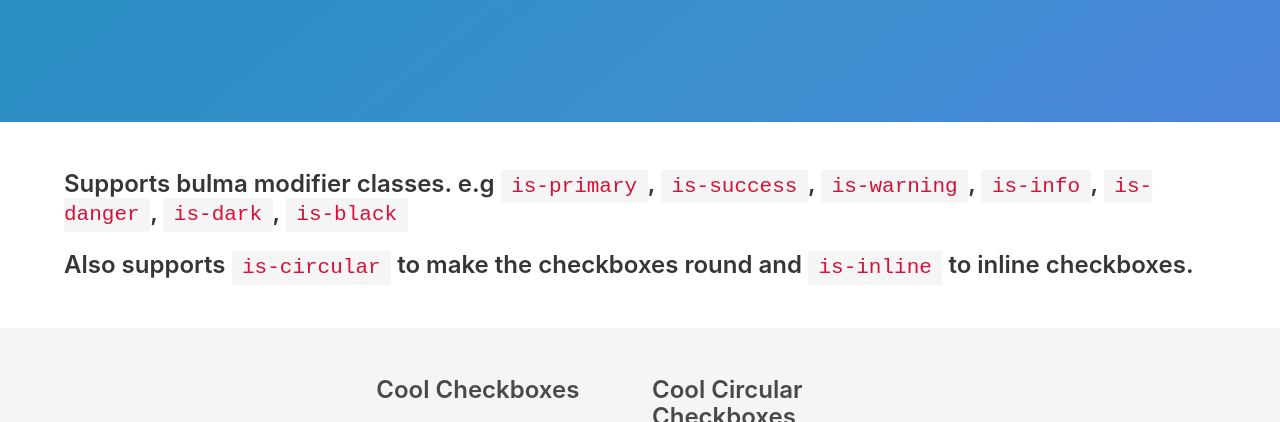
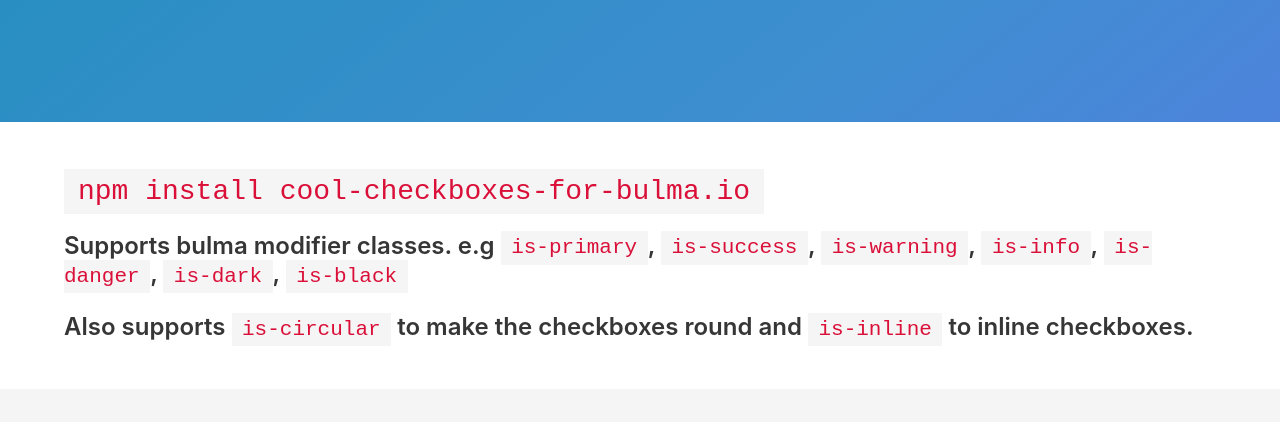
Before and after one commit to hunzaboy/Cool-Checkboxes-for-Bulma.io, a website: page index.html in a window 1280 px wide. Shown: the part 295-717 px from the top of the page. Drawn offline with nearby package versions, Linux system fonts and the light colour scheme.

Commit message:
new changes to index and added NPM Support

```diff
--- a/index.html
+++ b/index.html
@@ -22,11 +22,13 @@
                     </span>
                     <span>View on Github</span>
                 </a>
+
             </div>
         </div>
     </section>
     <section class="section hero is-small">
         <div class="container">
+            <h3 class="title is-3"><code>npm install cool-checkboxes-for-bulma.io</code></h3>
             <h3 class="title is-4">Supports bulma modifier classes. e.g <code>is-primary</code>, <code>is-success</code>, <code>is-warning</code>, <code>is-info</code>, <code>is-danger</code>, <code>is-dark</code>, <code>is-black</code></h3>
             <h3 class="title is-4">Also supports <code>is-circular</code> to make the checkboxes round and <code>is-inline</code> to inline checkboxes.</h3>
         </div>
--- a/package.json
+++ b/package.json
@@ -10,7 +10,7 @@
   "author": "Aslam Shah",
   "license": "MIT",
   "devDependencies": {
-    "bulma": "^0.4.1",
+    "bulma": "^0.4.4",
     "gulp": "^3.9.1",
     "gulp-autoprefixer": "^3.1.1",
     "gulp-connect": "^2.3.1",
```
Also changed, not shown: dist/css/bulma-radio-checkbox.css, dist/css/bulma-radio-checkbox.min.css, 1 other file.
